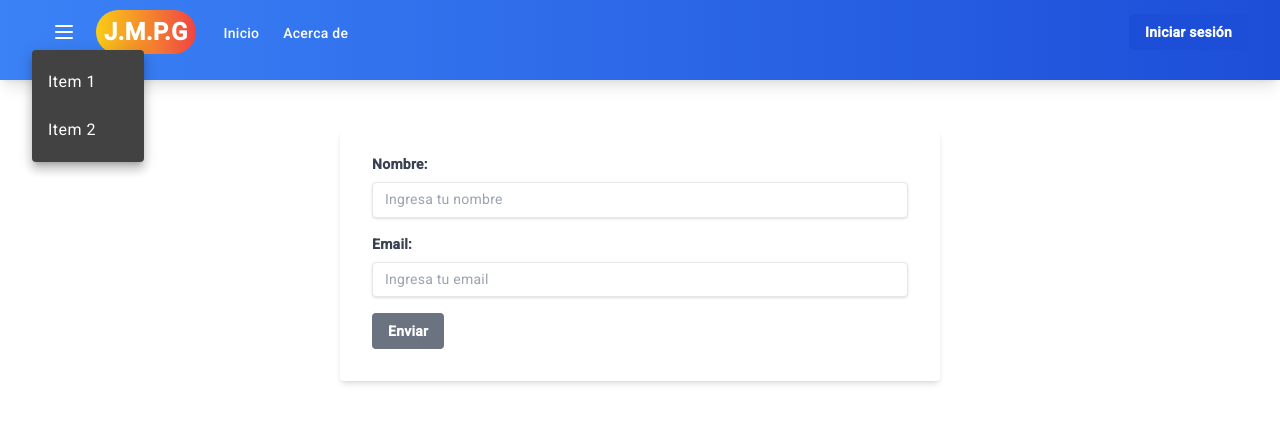
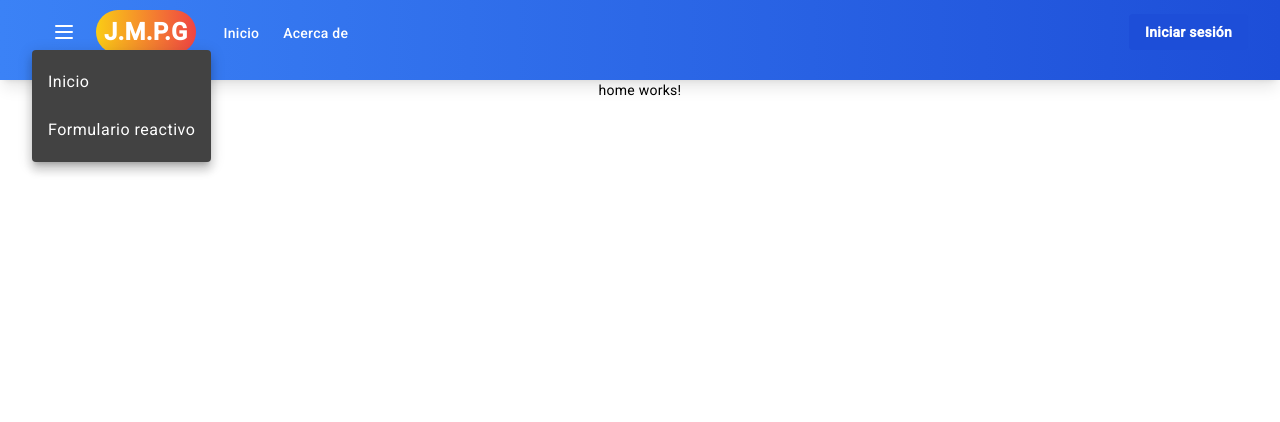
Before and after one commit to perezguedesmaikel/angular-cruddjango-otrosejemplos, an Angular app: page / in a window 1280 px wide. Both pictures are taken after a click on the button 64 px from the left and 32 px from the top of the page. Shown: the top 422 px of the page. Built offline with nearby package versions, Linux system fonts and the light colour scheme.

Commit message:
router implemented

```diff
--- a/src/app/app.component.html
+++ b/src/app/app.component.html
@@ -6,7 +6,7 @@
 <div class="flex flex-col pb-[100px] ">
   <app-navbar/>
   <div class="flex justify-center">
-    <app-formularioreactivo/>
+    <router-outlet></router-outlet>
   </div>
 </div>
 <!--<div class="example-container" style="margin-top: 25px">-->
--- /dev/null
+++ b/src/app/home/home.component.html
@@ -0,0 +1 @@
+<p>home works!</p>
--- a/src/app/home/home.component.ts
+++ b/src/app/home/home.component.ts
@@ -2,11 +2,7 @@ import { Component } from '@angular/core';
 
 @Component({
   selector: 'app-home',
-  template: `
-    <p>
-      home works!
-    </p>
-  `,
+  templateUrl: './home.component.html',
   styleUrls: ['./home.component.css']
 })
 export class HomeComponent {
--- a/src/app/navbar/navbar.component.html
+++ b/src/app/navbar/navbar.component.html
@@ -10,8 +10,9 @@
             </svg>
           </button>
           <mat-menu #menu="matMenu">
-            <button mat-menu-item>Item 1</button>
-            <button mat-menu-item>Item 2</button>
+            <button mat-menu-item routerLink="/">Inicio</button>
+            <button mat-menu-item routerLink="/formulario-reactivo">Formulario reactivo</button>
+
           </mat-menu>
           <span
             class="font-bold text-white text-2xl transform hover:scale-110 transition-transform duration-300 cursor-pointer">
```
Also changed, not shown: src/app/app-routing.module.ts (added, +9 -0 lines), src/app/app.module.ts (+8 -4 lines), 1 other file (tests, documents, lock files or other folders).
